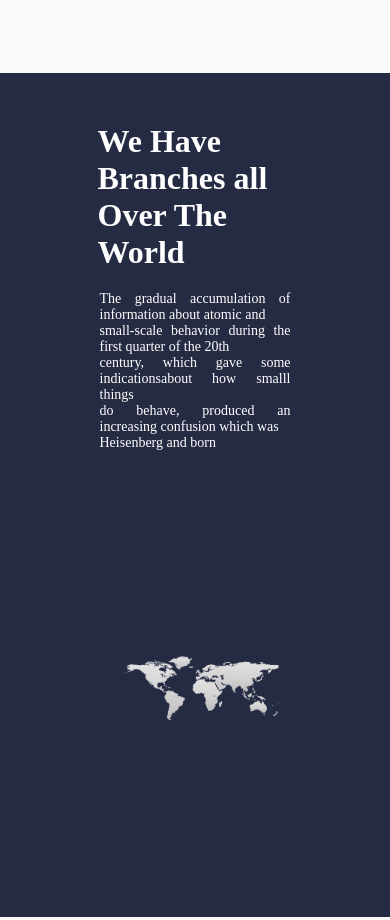
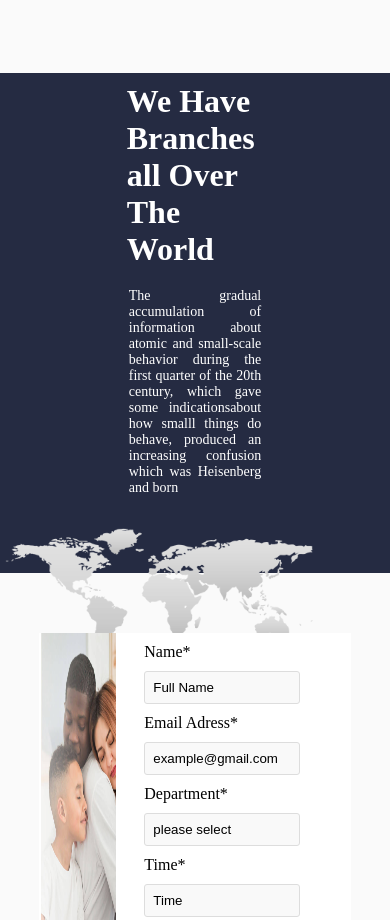
Before and after one commit to VKwamboka/css-challenge, a plain HTML site: page index.html in a window 390 px wide. Shown: the part 4033-4953 px from the top of the page. Drawn offline with nearby package versions, Linux system fonts and the light colour scheme.

Commit message:
updated code

```diff
--- a/index.html
+++ b/index.html
@@ -260,19 +260,18 @@
 
                 <div class="branches">
                     <div class="branch">
-                        <h1>We Have Branches all
-                            <br>Over The World</h1>
+                        <h1>We Have Branches all Over The World</h1>
                             <br>
-                        <p>The gradual accumulation of information about atomic and<br>small-scale behavior during the first quarter of the 20th<br>century, which gave some indicationsabout how smalll
-                         things<br>do behave, produced an increasing confusion which was <br>Heisenberg and born</p>
+                        <p>The gradual accumulation of information about atomic and small-scale behavior during the first quarter of the 20th century, which gave some indicationsabout how smalll
+                         things do behave, produced an increasing confusion which was Heisenberg and born</p>
                     </div>
 
                     <div class="branch-img">
                         <img src="./images/pingwig.png" alt="map" style="width: 80%;">
                     </div>
+                </div>
 
 
-                </div>
                 <div class="appointment">
                     <div class="app-cont">
                         <img src="./images/contact.png" alt="contact">
--- a/style.css
+++ b/style.css
@@ -297,7 +297,7 @@ p {
   width: 100%;
   background-color: #252b42;
   color: white;
-  height: 100vh;
+  height: 500px;
   display: flex;
   justify-content: center;
   gap: 100px;
@@ -305,7 +305,8 @@ p {
 .branch {
   margin-left: 100px;
   margin-top: 50px;
-  width: 50%;
+  width: 35%;
+
 }
 .branch-img {
   margin-left: 50px;
@@ -427,10 +428,7 @@ ion-icon {
 }
 
 @media screen and (max-width: 1024px) {
-  .subscribe,
-  .branches,
-  .about-us,
-  .icons {
+  .subscribe, .branches, .about-us, .icons {
     gap: 80px;
   }
   .appointment {
@@ -452,9 +450,7 @@ ion-icon {
   }
 }
 @media screen and (max-width: 768px) {
-  .about-us,
-  .icons,
-  .card2 {
+  .about-us, .icons, .card2 {
     gap: 50px;
   }
   .nav-items {
@@ -549,8 +545,6 @@ ion-icon {
   .card {
     top: 65%;
   }
-  .card2 {
-  }
   .subscribe {
     flex-direction: column;
     height: fit-content;
@@ -564,4 +558,17 @@ ion-icon {
   .form {
     width: fit-content;
   }
+  .branch{
+    margin: 10px;
+    /* justify-content: space-evenly; */
+  }
+  .branch-img {
+    margin-left: 5px;
+    margin-top: 10px;
+    width: 100%;
+    height: auto;
+  }
+  .branches{
+    /* justify-content: unset; */
+  }
 }
```
